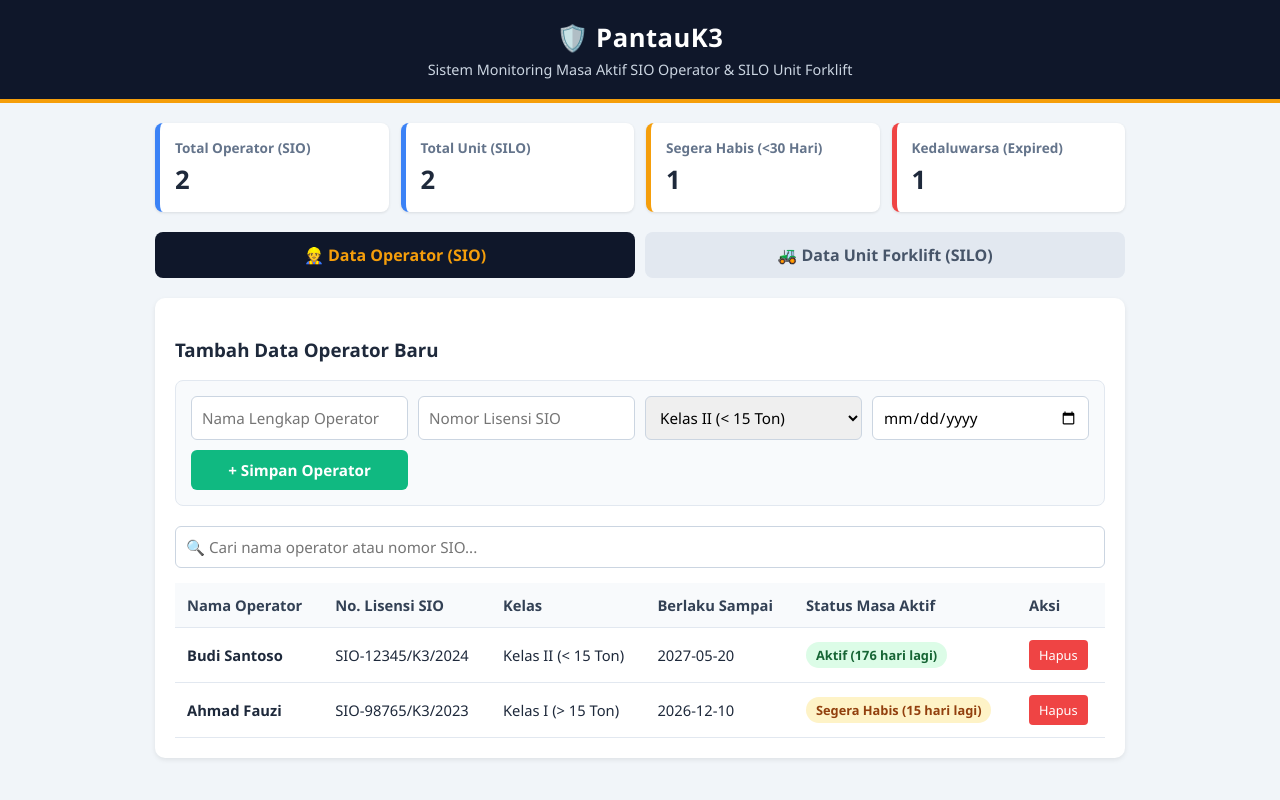
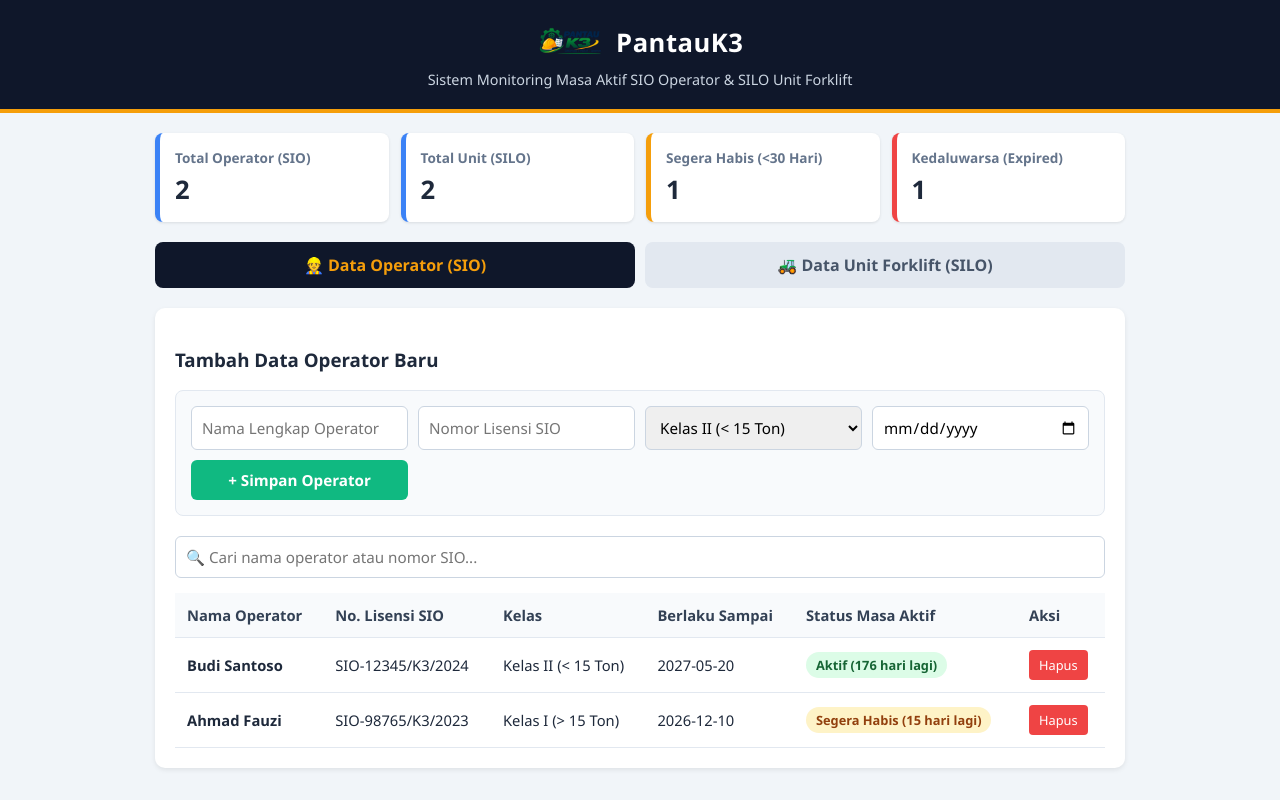
Before and after one commit to PantauK3/PantauK3, a plain HTML site: page index.html in a window 1280 px wide. Drawn offline with Linux system fonts and the light colour scheme.

Commit message:
Update index.html

```diff
--- a/index.html
+++ b/index.html
@@ -54,7 +54,10 @@
 <body>
 
 <header>
-  <h1>🛡️ PantauK3</h1>
+  <div style="display: flex; align-items: center; justify-content: center; gap: 12px;">
+    <img src="logo (2).png" alt="Logo PantauK3" style="height: 45px; width: auto; border-radius: 6px;">
+    <h1 style="margin: 0;">PantauK3</h1>
+  </div>
   <p>Sistem Monitoring Masa Aktif SIO Operator & SILO Unit Forklift</p>
 </header>
 
```
